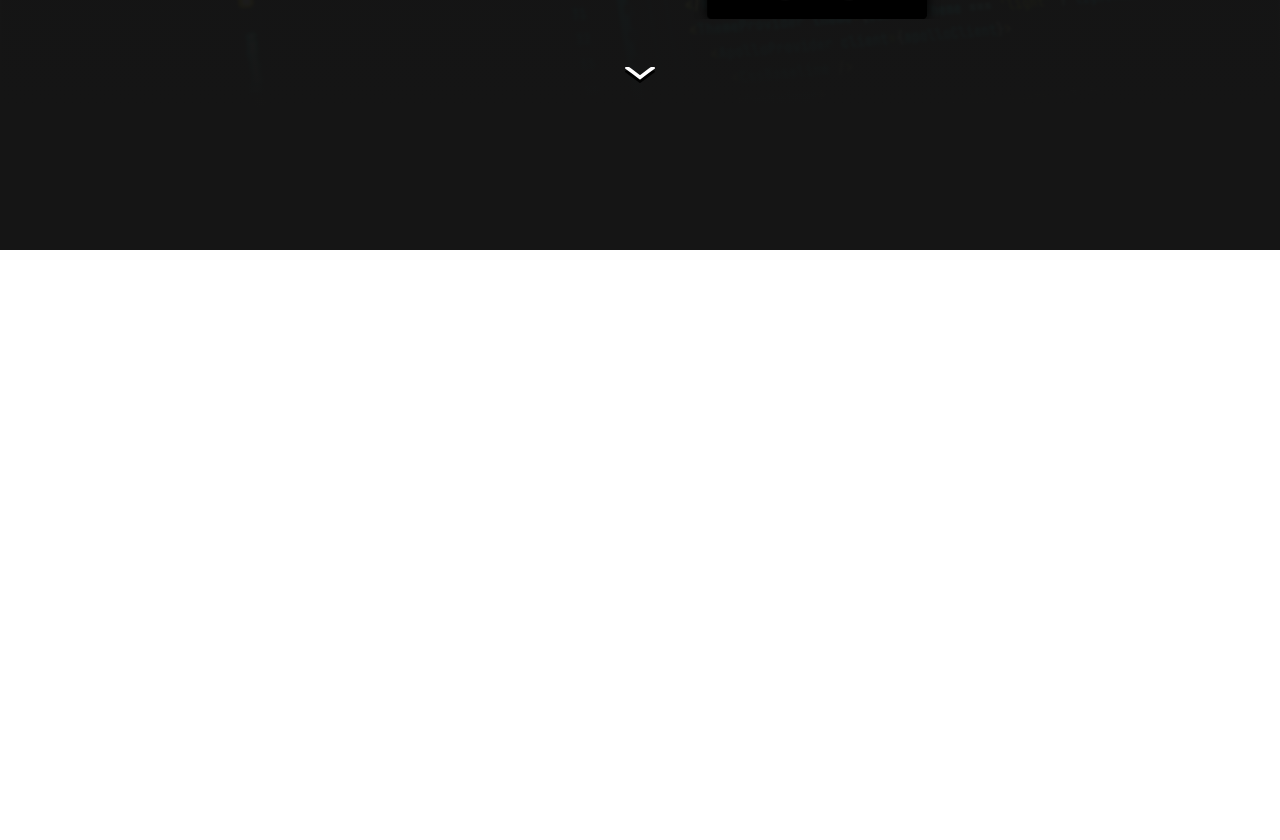
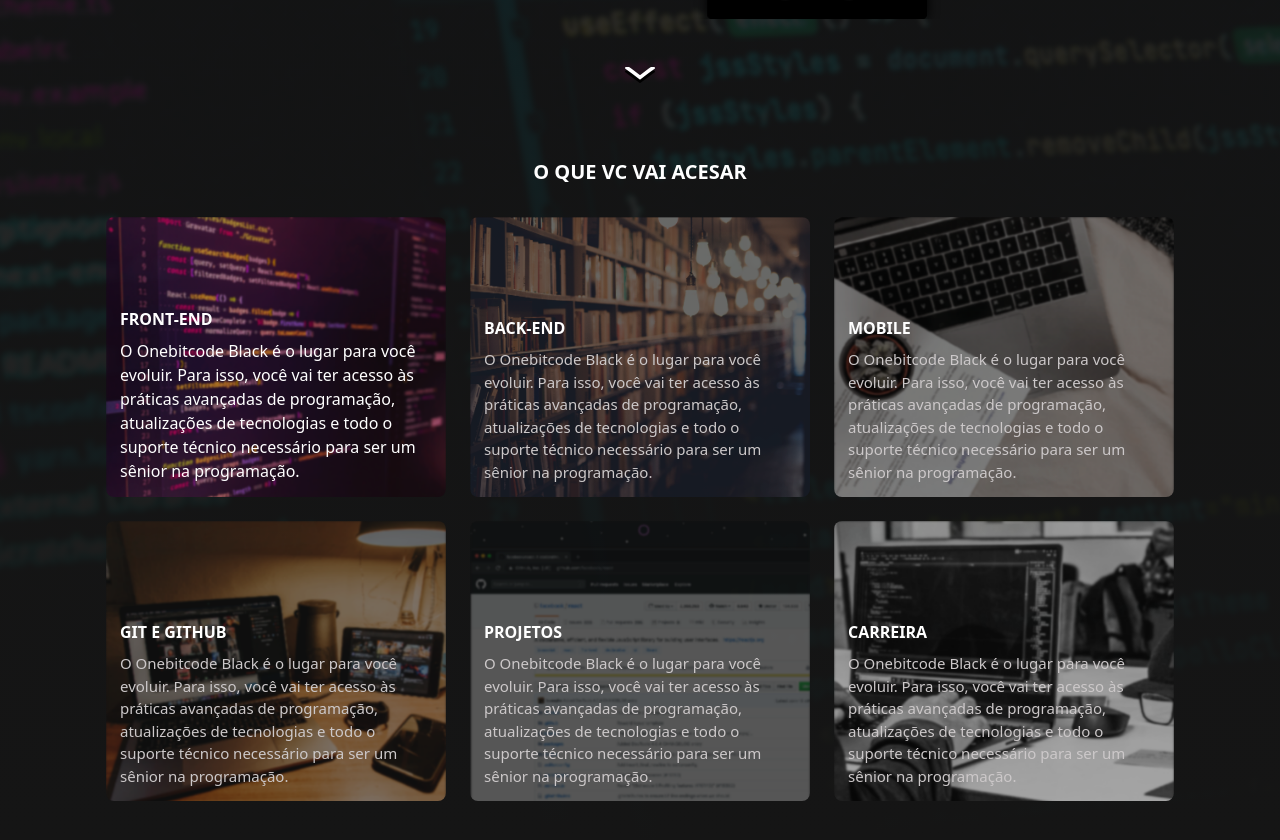
Before and after one commit to slayer-br/onebitflix, a Next.js app in the folder frontend/: page / in a window 1280 px wide. Shown: the part 550-1390 px from the top of the page. Before the commit the page ends 800 px from the top, so only its background shows below. Built offline with nearby package versions, Linux system fonts and the light colour scheme.

Commit message:
feat: adiciona componente cardsSection na home não autenticada

```diff
--- a/frontend/pages/index.tsx
+++ b/frontend/pages/index.tsx
@@ -2,6 +2,7 @@
 import styles from "../styles/homeNoAuth.module.scss";
 import HeaderNoAuth from "@/components/homeNoAuth/headerNoAuth";
 import PresentationSection from "@/components/homeNoAuth/presentationSection";
+import CardsSection from "@/components/homeNoAuth/cardsSection";
 
 const HomeNotAuth = function () {
   return (
@@ -9,13 +10,17 @@
       <Head>
         <title>Onebitflix</title>
         <link rel="shortcut icon" href="/favicon.svg" type="image/x-icon" />
-				<meta property="og:title" content="Onebitflix" key="title" />
-				<meta name="description" content="Tenha acesso aos melhores conteúdos sobre programação de uma forma simples e fácil." />
+        <meta property="og:title" content="Onebitflix" key="title" />
+        <meta
+          name="description"
+          content="Tenha acesso aos melhores conteúdos sobre programação de uma forma simples e fácil."
+        />
       </Head>
       <main>
-        <div className= {styles.sectionBackground}>
-        <HeaderNoAuth/>
-        <PresentationSection/>
+        <div className={styles.sectionBackground}>
+          <HeaderNoAuth />
+          <PresentationSection />
+          <CardsSection />
         </div>
       </main>
     </>
--- /dev/null
+++ b/frontend/src/components/homeNoAuth/cardsSection/index.tsx
@@ -0,0 +1,62 @@
+import { Container } from "reactstrap";
+import styles from "./styles.module.scss";
+
+const CardsSection = function () {
+  return (
+    <>
+      <p className={styles.sectionTitle}>o que vc vai acesar</p>
+      <Container className="d-flex flex-wrap justify-content-center gap-4 pb-5">
+        <div className={styles.card1}>
+          <p className={styles.cardTitle}>front-end</p>
+          <p className={styles.cardDesciption}>
+            O Onebitcode Black é o lugar para você evoluir. Para isso, você vai ter acesso às práticas avançadas de
+            programação, atualizações de tecnologias e todo o suporte técnico necessário para ser um sênior na
+            programação.
+          </p>
+        </div>
+        <div className={styles.card2}>
+          <p className={styles.cardTitle}>back-end</p>
+          <p className={styles.cardDescription}>
+            O Onebitcode Black é o lugar para você evoluir. Para isso, você vai ter acesso às práticas avançadas de
+            programação, atualizações de tecnologias e todo o suporte técnico necessário para ser um sênior na
+            programação.
+          </p>
+        </div>
+        <div className={styles.card3}>
+          <p className={styles.cardTitle}>mobile</p>
+          <p className={styles.cardDescription}>
+            O Onebitcode Black é o lugar para você evoluir. Para isso, você vai ter acesso às práticas avançadas de
+            programação, atualizações de tecnologias e todo o suporte técnico necessário para ser um sênior na
+            programação.
+          </p>
+        </div>
+        <div className={styles.card4}>
+          <p className={styles.cardTitle}>git e github</p>
+          <p className={styles.cardDescription}>
+            O Onebitcode Black é o lugar para você evoluir. Para isso, você vai ter acesso às práticas avançadas de
+            programação, atualizações de tecnologias e todo o suporte técnico necessário para ser um sênior na
+            programação.
+          </p>
+        </div>
+        <div className={styles.card5}>
+          <p className={styles.cardTitle}>projetos</p>
+          <p className={styles.cardDescription}>
+            O Onebitcode Black é o lugar para você evoluir. Para isso, você vai ter acesso às práticas avançadas de
+            programação, atualizações de tecnologias e todo o suporte técnico necessário para ser um sênior na
+            programação.
+          </p>
+        </div>
+        <div className={styles.card6}>
+          <p className={styles.cardTitle}>carreira</p>
+          <p className={styles.cardDescription}>
+            O Onebitcode Black é o lugar para você evoluir. Para isso, você vai ter acesso às práticas avançadas de
+            programação, atualizações de tecnologias e todo o suporte técnico necessário para ser um sênior na
+            programação.
+          </p>
+        </div>
+      </Container>
+    </>
+  );
+};
+
+export default CardsSection;
--- /dev/null
+++ b/frontend/src/components/homeNoAuth/cardsSection/styles.module.scss
@@ -0,0 +1,67 @@
+@import "../../../../styles/color.module.scss";
+
+.sectionTitle {
+  font-size: 20px;
+  font-weight: bold;
+  text-align: center;
+  text-transform: uppercase;
+  padding: 50px 0px 30px 0px;
+}
+
+.card {
+  width: 340px;
+  height: 280px;
+  border-radius: 8px;
+  padding: 14px;
+  background-size: cover;
+  display: flex;
+  flex-direction: column;
+  justify-content: flex-end;
+  transition: 0.3s;
+
+  .cardTitle {
+    text-transform: uppercase;
+    transition: 0.3s;
+    font-weight: bold;
+    margin-bottom: 8px;
+  }
+
+  .cardDescription {
+    font-size: 15px;
+    color: $lightGray;
+  }
+
+  &:hover {
+    transform: scale(1.03);
+    .cardTitle {
+      font-size: 18px;
+      margin-left: 8px;
+    }
+  }
+}
+
+.card1 {
+  @extend .card;
+  background-image: url("../../../../public/homeNoAuth/imgFrontend.png");
+}
+
+.card2 {
+  @extend .card;
+  background-image: url("../../../../public/homeNoAuth/imgBackend.png");
+}
+.card3 {
+  @extend .card;
+  background-image: url("../../../../public/homeNoAuth/imgMobile.png");
+}
+.card4 {
+  @extend .card;
+  background-image: url("../../../../public/homeNoAuth/imgGit.png");
+}
+.card5 {
+  @extend .card;
+  background-image: url("../../../../public/homeNoAuth/imgProjects.png");
+}
+.card6 {
+  @extend .card;
+  background-image: url("../../../../public/homeNoAuth/imgCareer.png");
+}
```
